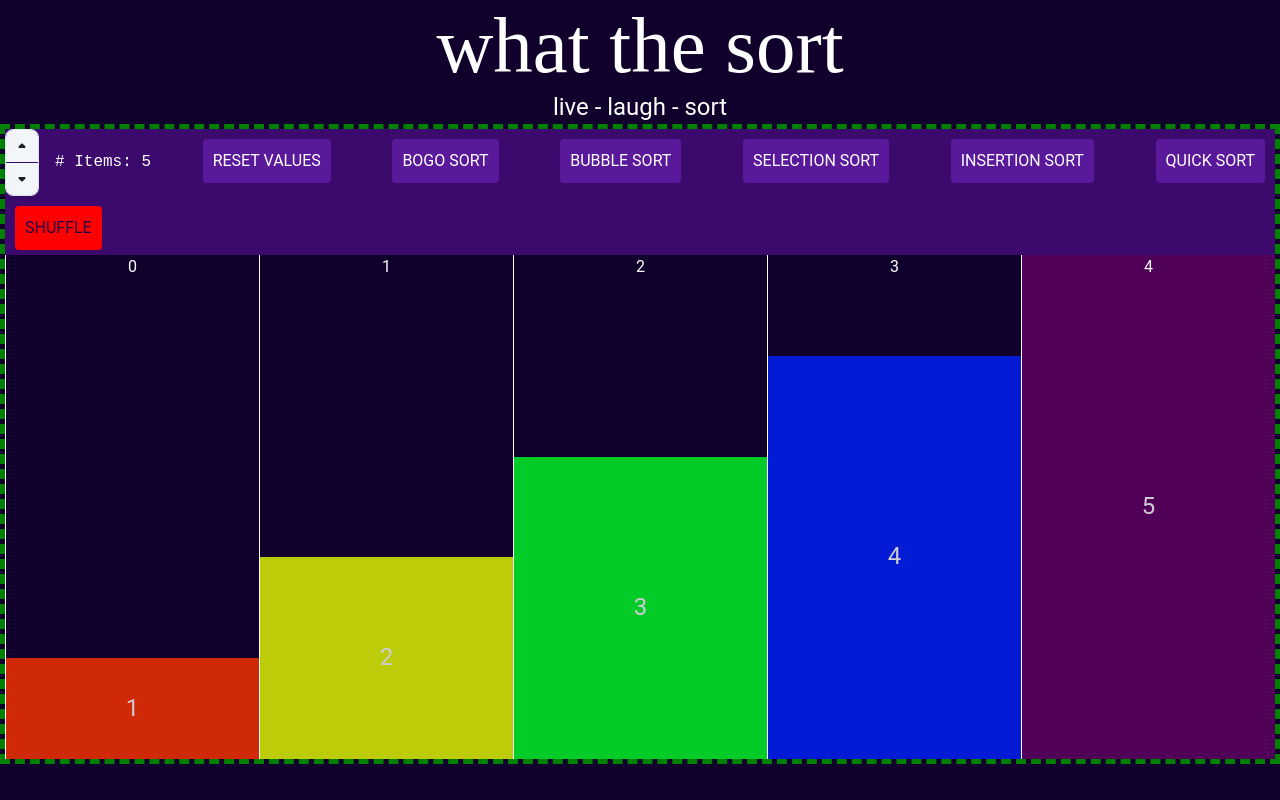
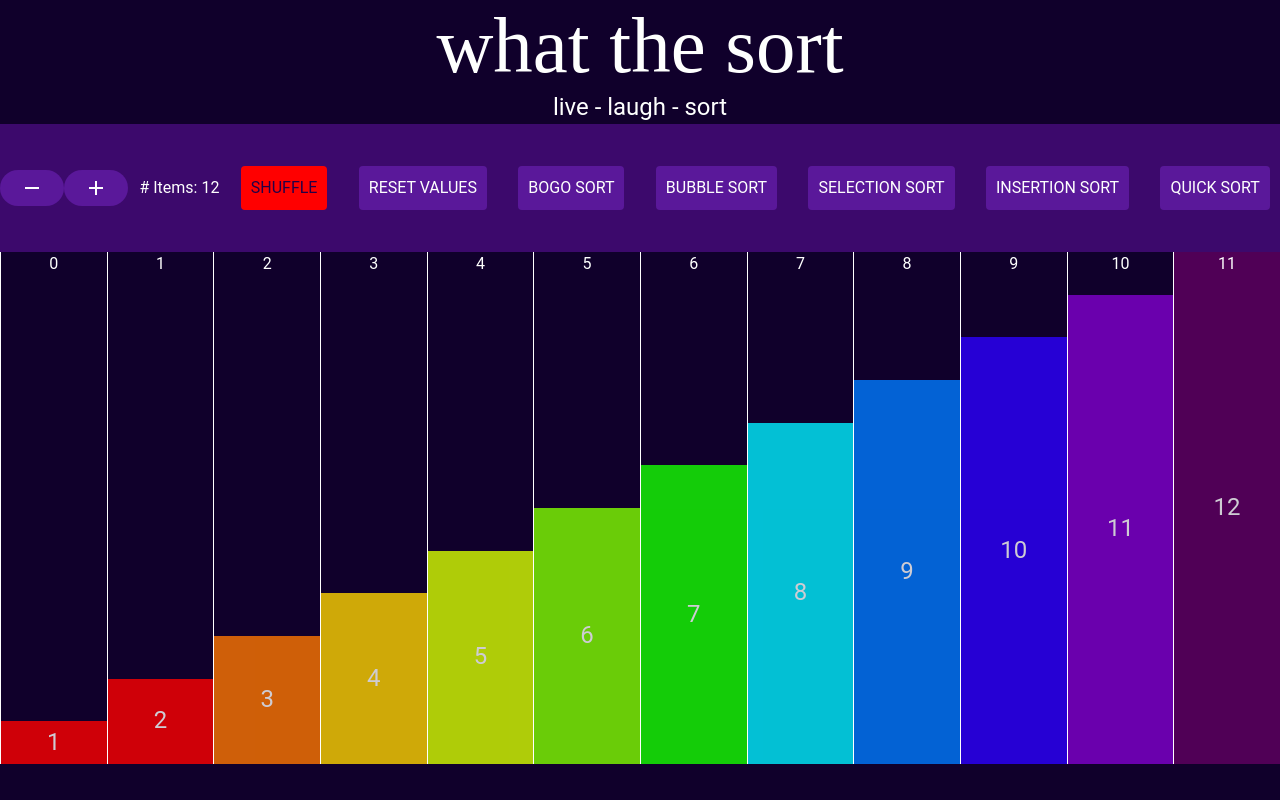
Before and after one commit to danielgshea/trutime, a React (Create React App) app: page / in a window 1280 px wide. Built offline with nearby package versions, Linux system fonts and the light colour scheme.

Commit message:
Some visual reconstruction

```diff
--- a/src/components/NumberInput.tsx
+++ /dev/null
@@ -1,162 +0,0 @@
-import * as React from "react";
-import {
-  unstable_useNumberInput as useNumberInput,
-  UseNumberInputParameters,
-} from "@mui/base/unstable_useNumberInput";
-import { styled } from "@mui/system";
-import { unstable_useForkRef as useForkRef } from "@mui/utils";
-import ArrowDropUpRoundedIcon from "@mui/icons-material/ArrowDropUpRounded";
-import ArrowDropDownRoundedIcon from "@mui/icons-material/ArrowDropDownRounded";
-import { Dispatch, SetStateAction } from "react";
-import useTheme from "@mui/material/styles/useTheme";
-
-const CompactNumberInput = React.forwardRef(function CompactNumberInput(
-  props: Omit<
-    React.InputHTMLAttributes<HTMLInputElement>,
-    "onChange" | "value"
-  > &
-    UseNumberInputParameters,
-  ref: React.ForwardedRef<HTMLInputElement>
-) {
-  const {
-    getRootProps,
-    getInputProps,
-    getIncrementButtonProps,
-    getDecrementButtonProps,
-  } = useNumberInput(props);
-
-  const inputProps = getInputProps();
-
-  inputProps.ref = useForkRef(inputProps.ref, ref);
-
-  return (
-    <StyledInputRoot {...getRootProps()}>
-      <StyledStepperButton className="increment" {...getIncrementButtonProps()}>
-        <ArrowDropUpRoundedIcon />
-      </StyledStepperButton>
-      <StyledStepperButton className="decrement" {...getDecrementButtonProps()}>
-        <ArrowDropDownRoundedIcon />
-      </StyledStepperButton>
-      <HiddenInput {...inputProps} />
-    </StyledInputRoot>
-  );
-});
-
-export default function UseNumberInputCompact(props: {
-  value: number;
-  setValue: Dispatch<SetStateAction<number>>;
-}) {
-  const theme = useTheme();
-  return (
-    <Layout>
-      <CompactNumberInput
-        aria-label="Compact number input"
-        placeholder="Type a number…"
-        readOnly
-        value={props.value}
-        onChange={(event, val) =>
-          props.setValue(val === null || val === undefined ? 0 : val)
-        }
-      />
-
-      <Pre style={{ color: theme.palette.text.secondary, fontSize: "large" }}>
-        # Items: {props.value ?? " "}
-      </Pre>
-    </Layout>
-  );
-}
-
-const blue = {
-  100: "#DAECFF",
-  200: "#80BFFF",
-  400: "#3399FF",
-  500: "#007FFF",
-  600: "#0072E5",
-  700: "#0059B2",
-};
-
-const grey = {
-  50: "#F3F6F9",
-  100: "#E5EAF2",
-  200: "#DAE2ED",
-  300: "#C7D0DD",
-  400: "#B0B8C4",
-  500: "#9DA8B7",
-  600: "#6B7A90",
-  700: "#434D5B",
-  800: "#303740",
-  900: "#1C2025",
-};
-
-const StyledInputRoot = styled("div")(
-  ({ theme }) => `
-    display: grid;
-    grid-template-columns: 2rem;
-    grid-template-rows: 2rem 2rem;
-    grid-template-areas:
-      "increment"
-      "decrement";
-    row-gap: 1px;
-    overflow: auto;
-    border-radius: 8px;
-    border-style: solid;
-    border-width: 1px;
-    color: ${theme.palette.mode === "dark" ? grey[300] : grey[900]};
-    border-color: ${theme.palette.mode === "dark" ? grey[800] : grey[200]};
-    box-shadow: 0px 2px 4px ${
-      theme.palette.mode === "dark" ? "rgba(0,0,0, 0.5)" : "rgba(0,0,0, 0.05)"
-    };
-  `
-);
-
-const HiddenInput = styled("input")`
-  visibility: hidden;
-  position: absolute;
-`;
-
-const StyledStepperButton = styled("button")(
-  ({ theme }) => `
-  display: flex;
-  flex-flow: nowrap;
-  justify-content: center;
-  align-items: center;
-  font-size: 0.875rem;
-  box-sizing: border-box;
-  border: 0;
-  padding: 0;
-  color: inherit;
-  background: ${theme.palette.mode === "dark" ? grey[900] : grey[50]};
-
-  &:hover {
-    cursor: pointer;
-    background: ${theme.palette.mode === "dark" ? blue[700] : blue[500]};
-    color: ${grey[50]};
-  }
-
-  &:focus-visible {
-    outline: 0;
-    box-shadow: 0 0 0 3px ${
-      theme.palette.mode === "dark" ? blue[700] : blue[200]
-    };
-  }
-
-  &.increment {
-    grid-area: increment;
-  }
-
-  &.decrement {
-    grid-area: decrement;
-  }
-`
-);
-
-const Layout = styled("div")`
-  display: flex;
-  flex-flow: row nowrap;
-  align-items: center;
-  column-gap: 1rem;
-`;
-
-const Pre = styled("pre")`
-  font-size: 0.75rem;
-`;
--- a/src/components/SortingBlock.tsx
+++ b/src/components/SortingBlock.tsx
@@ -1,6 +1,7 @@
 import {
   Button,
   Unstable_Grid2 as Grid,
+  Icon,
   Paper,
   Typography,
 } from "@mui/material";
@@ -14,21 +15,21 @@ import {
 } from "@dnd-kit/sortable";
 import { SortableItem } from "./SortableItem";
 import { SortTypeButton } from "./SortTypeButton";
-import NumberInput from "./NumberInput";
-import { useFetcher } from "react-router-dom";
+import AddIcon from "@mui/icons-material/Add";
+import RemoveIcon from "@mui/icons-material/Remove";
 
 export const SortingBlock = () => {
   const theme = useTheme();
 
-  const [numVals, setNumVals] = useState(5);
+  const [numVals, setNumVals] = useState(12);
+
+  const [delay, setDelay] = useState(0);
 
   let values = Array.from({ length: numVals }, (_, i) => i + 1);
 
   const [assignedValues, setAssignedValues] = useState(values);
 
   const [sorting, isSorting] = useState(false);
-
-  const testBorder = "5px dashed green";
 
   const resetVals = () => {
     values = Array.from({ length: numVals }, (_, i) => i + 1);
@@ -85,16 +86,17 @@ export const SortingBlock = () => {
     while (!isAscendingOrder() && count < LIMIT) {
       count++;
       await handleShuffle();
-      await timeout(100); // wait for visualization
+      await timeout(delay); // wait for visualization
     }
     isSorting(false);
+    setAssignedValues(values);
   }
 
   async function swap(i1: number, i2: number) {
     const temp = values[i1];
     values[i1] = values[i2];
     values[i2] = temp;
-    timeout(10);
+    timeout(delay);
     setAssignedValues([...values]);
   }
 
@@ -105,7 +107,7 @@ export const SortingBlock = () => {
     while (repeat) {
       repeat = false;
       for (let i = 1; i < values.length; i++) {
-        await timeout(10);
+        await timeout(delay);
         if (values[i] < values[i - 1]) {
           await swap(i, i - 1);
           repeat = true;
@@ -123,7 +125,6 @@ export const SortingBlock = () => {
       width="100%"
       height="80vh"
       columns={numVals}
-      border={testBorder}
     >
       <Grid
         /* Grid for choose algorithm section */
@@ -136,10 +137,36 @@ export const SortingBlock = () => {
         width="100vw"
         xs={12}
       >
-        <Grid>
-          <Grid>
-            <NumberInput value={numVals} setValue={setNumVals} />
-          </Grid>
+        <div style={{ display: "flex", alignItems: "center" }}>
+          <div>
+            <Button
+              style={{
+                backgroundColor: `${theme.palette.primary.light}`,
+                borderRadius: "20px",
+              }}
+              onClick={() => (numVals > 1 ? setNumVals(numVals - 1) : null)}
+            >
+              <RemoveIcon style={{ color: "white" }} />
+            </Button>
+          </div>
+          <div>
+            <Button
+              style={{
+                backgroundColor: `${theme.palette.primary.light}`,
+                borderRadius: "20px",
+              }}
+              onClick={() => (numVals > 1 ? setNumVals(numVals + 1) : null)}
+            >
+              <AddIcon style={{ color: "white" }} />
+            </Button>
+          </div>
+        </div>
+        <Grid display="flex" alignItems="center">
+          <Typography color={theme.palette.text.secondary}>
+            # Items: {numVals}
+          </Typography>
+        </Grid>
+        <Grid display="flex" alignItems="center">
           <Button
             style={{
               backgroundColor: "red",
@@ -151,42 +178,42 @@ export const SortingBlock = () => {
             <Typography variant="body1">SHUFFLE</Typography>
           </Button>
         </Grid>
-        <Grid>
+        <Grid display="flex" alignItems="center">
           <SortTypeButton
             name="Reset Values"
             disabled={sorting}
             handleClick={() => resetVals()}
           />
         </Grid>
-        <Grid>
+        <Grid display="flex" alignItems="center">
           <SortTypeButton
             name="BOGO SORT"
             disabled={sorting}
             handleClick={() => handleClickBogoSort()}
           />
         </Grid>
-        <Grid>
+        <Grid display="flex" alignItems="center">
           <SortTypeButton
             name="Bubble Sort"
             disabled={sorting}
             handleClick={() => handleClickBubbleSort()}
           />
         </Grid>
-        <Grid>
+        <Grid display="flex" alignItems="center">
           <SortTypeButton
             name="SELECTION SORT"
             disabled={sorting}
             handleClick={() => handleClickBogoSort()}
           />
         </Grid>
-        <Grid>
+        <Grid display="flex" alignItems="center">
           <SortTypeButton
             name="INSERTION SORT"
             disabled={sorting}
             handleClick={() => handleClickBogoSort()}
           />
         </Grid>
-        <Grid>
+        <Grid display="flex" alignItems="center">
           <SortTypeButton
             name="QUICK SORT"
             disabled={sorting}
```
